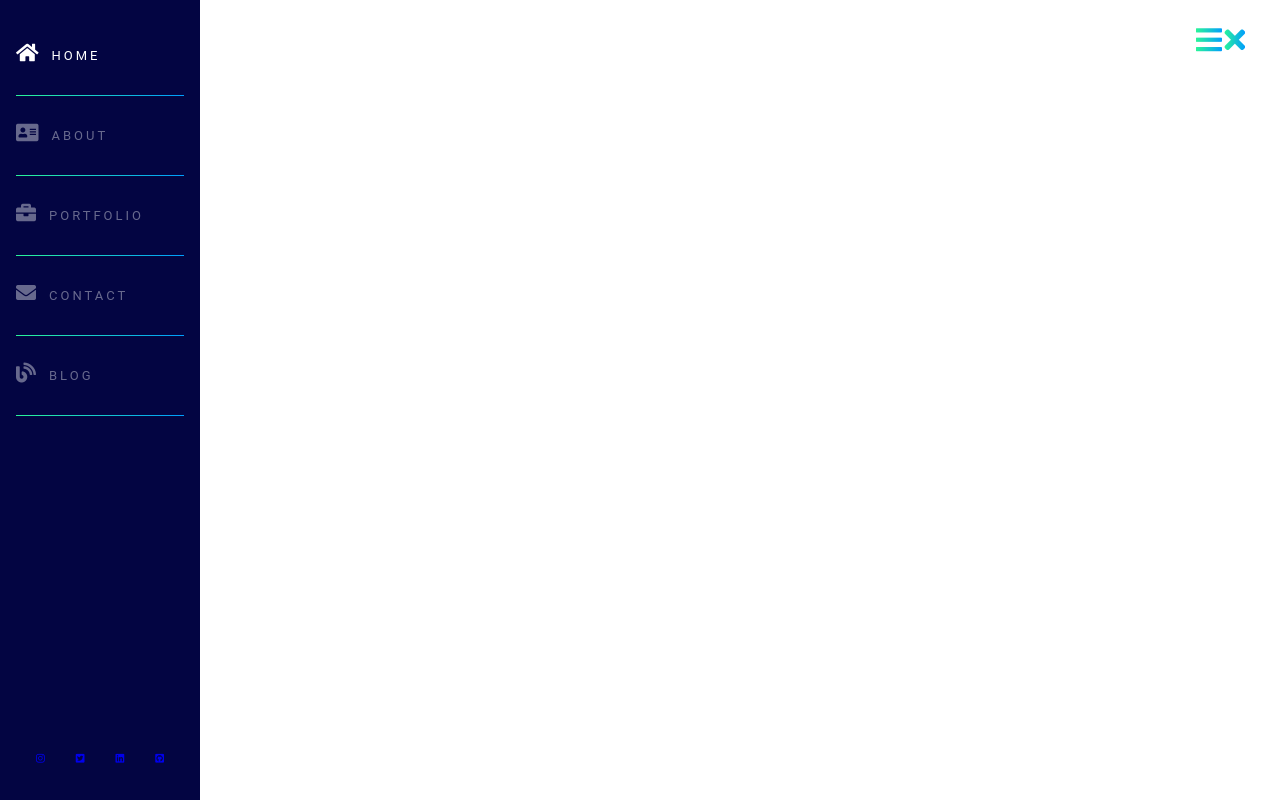
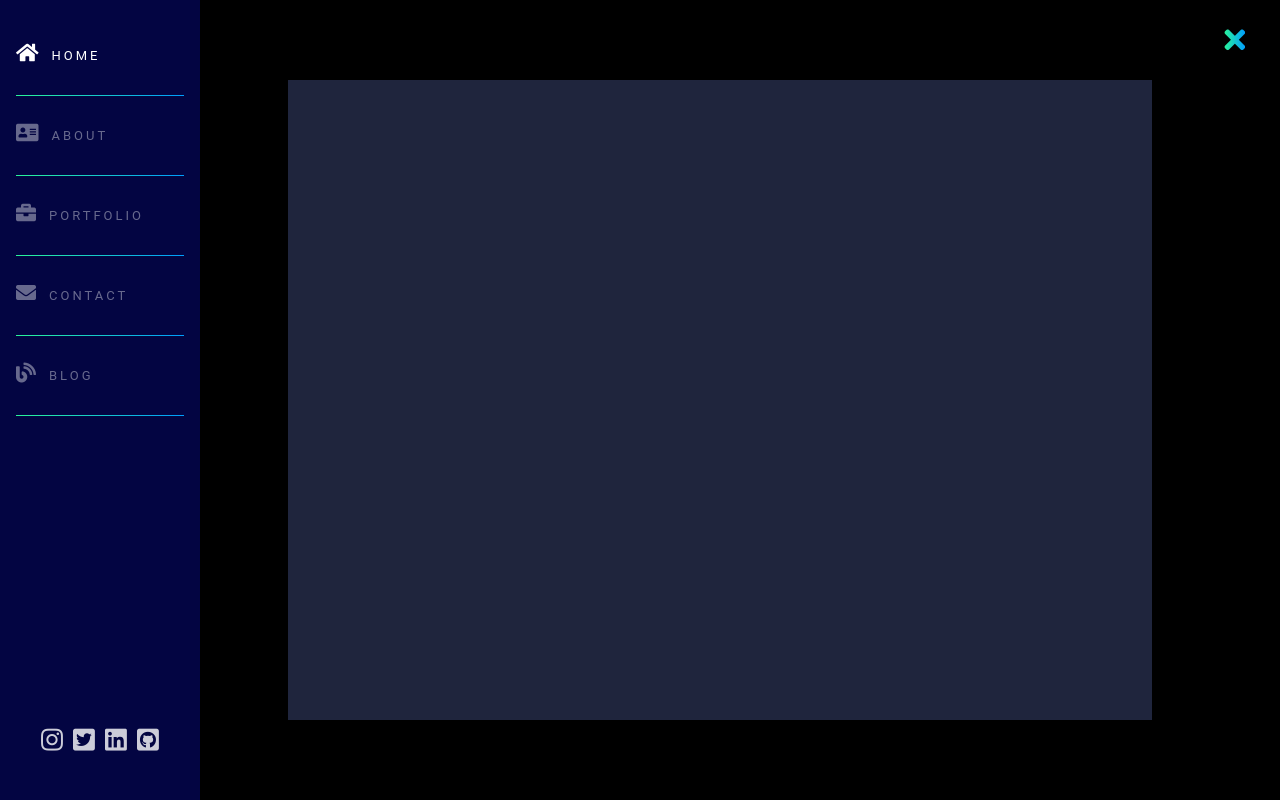
Before and after one commit to ISHaNT-CHaHaR/PORTFOLIO, a plain HTML site: page index.html in a window 1280 px wide. Both pictures are taken after a click on the element 1220 px from the left and 40 px from the top of the page. Drawn offline with Linux system fonts and the light colour scheme.

Commit message:
header is completed
.

```diff
--- a/script.js
+++ b/script.js
@@ -0,0 +1,24 @@
+const select=(element)=>document.querySelector(element);
+
+
+const header = select('header');
+const main = select('main');
+select('.hamburger').addEventListener('click',()=>{
+
+
+    header.classList.toggle('active');
+    main.classList.toggle('active');
+
+});
+
+
+/////clicking close close sidebar
+window.onclick = (e)=>{
+    if(e.target.matches('.active')){
+        if(header.classList.contains('active')){
+                 header.classList.remove('active');
+                 main.classList.remove('active');
+
+        }
+    }
+};
--- a/style.css
+++ b/style.css
@@ -11,7 +11,11 @@ html{
     font-size: 10px;
 
 
+
+}body{
+    background-color: black;
 }
+
 a
 {
     text-decoration: none;
@@ -35,8 +39,9 @@ a
     -webkit-text-fill-color: transparent;
 
 }
-.fa-times{
-    display: none;
+
+.hamburger .fa-times{
+    display:none;
 }
 
 header::before{
@@ -67,7 +72,7 @@ header::before{
     justify-content: space-between;
      padding: 1.6rem;
      z-index: 1000;
-    /* transform: translateX(-100%);*/
+    transform: translateX(-100%);
      transition: transform .6s cubic-bezier(0.95, 0.05 , 0.795, 0.035 );
 
 }
@@ -125,4 +130,108 @@ header::before{
     justify-content: space-between;
     padding: 2rem;
 
+
 }
+.icon-link{
+    width: 5rem;
+    height: 5rem;
+    border-radius: 100%;
+    display: flex;
+    transition: 0.6s;
+
+}
+
+
+
+.icon-link:hover{
+    background-color:rgba(0,0,0, .3);
+
+}
+
+.icon-link i{
+    font-size: 2.5rem;
+    margin: auto;
+    color: rgba(255,255,255,.4);
+    transition: color .6s;
+
+}
+
+
+.icon-link i {
+    color: rgba(255,255,255,.8);
+}
+
+
+main{
+    perspective: 100rem;
+
+
+}
+
+
+.zoom-content{
+    transform-style: preserve-3d;
+    transition: transform .6s cubic-bezier(0.95, 0.05 , 0.795, 0.035 );
+}
+
+
+section{
+    width: 100%;
+    height: 100vh;
+    background-color: #1f253d;
+
+}
+
+
+
+
+.active .fa-times{
+    display: block;
+
+}
+.active .fa-bars{
+   display: none;
+
+}
+
+
+header .active::before{
+    transform: translate(0,0);
+    opacity: 1;
+    transition: opacity .6s;
+}
+
+.active .sidebar{
+    transform: translateX(0);
+
+}
+
+.active .zoom-content{
+    transform:  translate3d(0,0,-25rem);
+
+
+}
+
+
+
+
+@media screen and (max-width: 450px){
+    .nav-link{
+        line-height: 5rem;
+    }
+    .hamburger{
+        top: 1.5rem;
+        right:1.5rem;
+
+    }
+}
+
+
+
+@media screen and (max-width: 450px){
+    .sidebar{
+        width: 25rem;
+    }
+
+
+}
```
